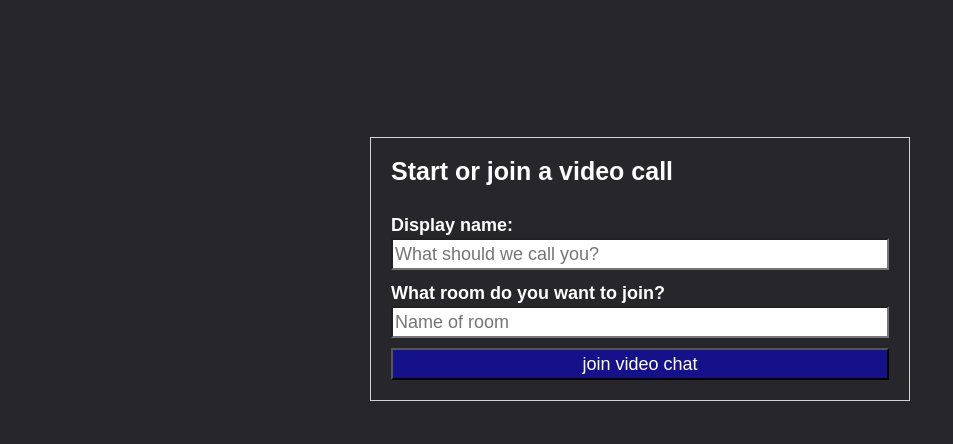
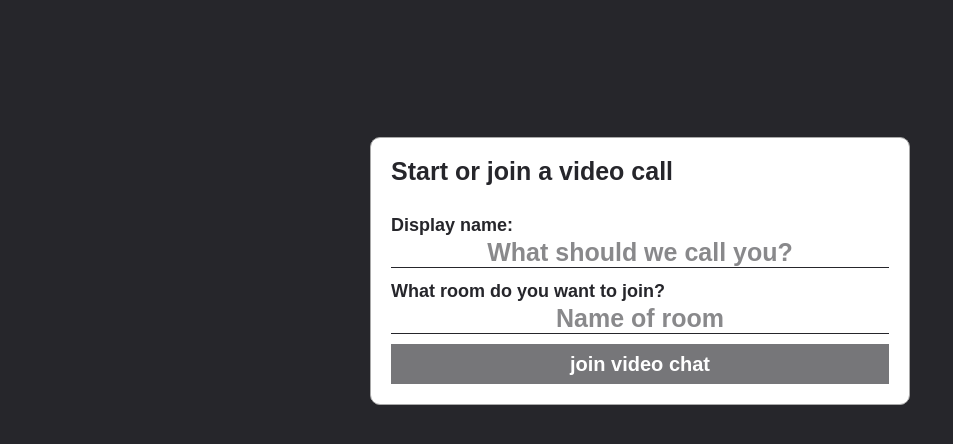
Before and after one commit to Thymas1/VideoChat, a Gatsby site: page / in a window 1280 px wide. Shown: the part 68-512 px from the top of the page, without its empty margins (0-953 px from the left). Built offline with nearby package versions, Linux system fonts and the light colour scheme; Gatsby itself is replaced by a stand-in of ours.

Commit message:
feat(video): fix direction of displayed video

```diff
--- a/src/components/join.js
+++ b/src/components/join.js
@@ -55,11 +55,7 @@ const Join = ({ location }) => {
           {" "}
           join video chat
         </Button>
-        {error && (
-          <Error>
-            <p>Please type in your Screenname and room</p>
-          </Error>
-        )}
+        {error && <P>*Please type in your Screenname and room</P>}
       </Form>
     </Wrapper>
   )
@@ -73,26 +69,46 @@ const Form = styled.form`
   flex-direction: column;
   width: 30rem;
   justify-content: center;
-  border: 0.5px solid lightgrey;
+  border-radius: 10px;
   padding: 20px;
+  border: 0.5px solid darkgray;
+  background-color: white;
 `
 
 const Wrapper = styled.div`
   display: flex;
   justify-content: center;
-  color: white;
+  color: #26262b;
 `
 const StyledLabel = styled.label`
   display: block;
   font-weight: bold;
 `
 const StyledInput = styled.input`
+  text-align: center;
   border-radius: 0;
   margin-bottom: 10px;
+  border: 0;
+  border-bottom: 0.5px solid #26262b;
+  color: #26262b;
+  font-weight: bold;
+  height: 30px;
+  font-size: 25px;
+
+  :focus {
+    border: 0;
+  }
 `
 const Button = styled.button`
-  background-color: #15118b;
+  background-color: rgba(38, 38, 43, 0.63);
+  border: 0;
   color: white;
+  height: 40px;
+  font-weight: bold;
+  font-size: 20px;
+  :hover {
+    background-color: #26262b;
+  }
 `
 const H1 = styled.h1`
   font-family: sans-serif;
@@ -100,12 +116,9 @@ const H1 = styled.h1`
   font-size: 25px;
   font-weight: bold;
 `
-const Error = styled.div`
-  width: 100%;
-  background-color: red;
-  border-radius: 10px;
-  margin-top: 5px;
-  margin-bottom: 5px;
-  height: auto;
+const P = styled.p`
   text-align: center;
+  margin-top: 15px;
+  margin-bottom: -10px;
+  color: red;
 `
--- a/src/components/layout.css
+++ b/src/components/layout.css
@@ -29,6 +29,7 @@ canvas,
 progress,
 video {
   display: inline-block;
+  transform: scaleX(-1);
 }
 audio:not([controls]) {
   display: none;
```
